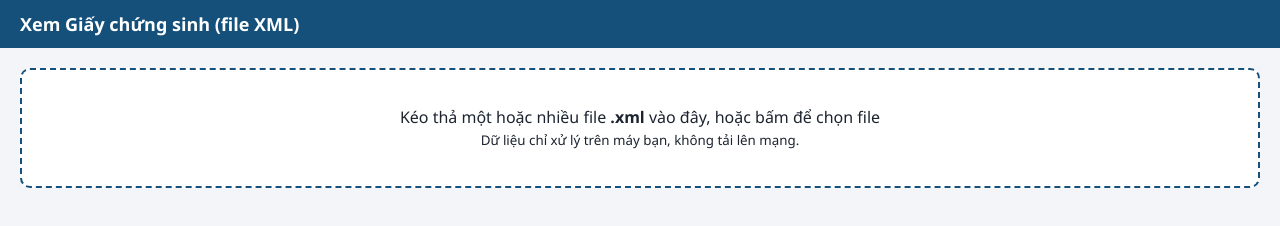
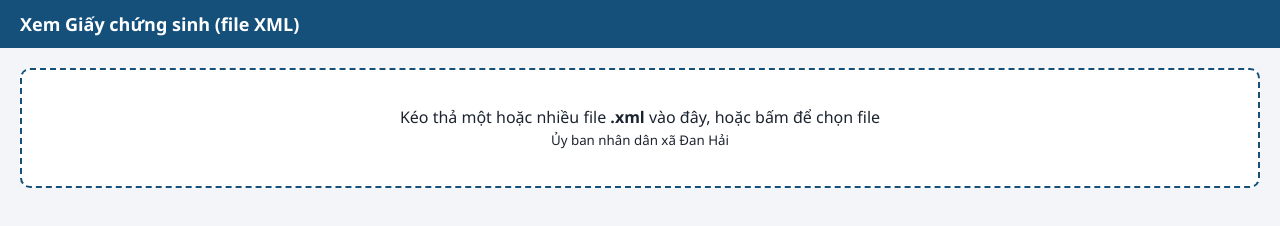
Before and after one commit to tranviethong/gcs3, a plain HTML site: page index.html in a window 1280 px wide. Drawn offline with Linux system fonts and the light colour scheme.

Commit message:
Update index.html

```diff
--- a/index.html
+++ b/index.html
@@ -30,7 +30,7 @@ input,select,button{padding:6px 10px;font-size:14px;border-radius:5px;border:1px
 <select id="sel" style="display:none"></select>
 <input id="q" placeholder="Tìm trong hồ sơ..." style="display:none">
 <button id="pr" class="noprint" style="display:none" onclick="exportPdf()">Xuất file PDF</button></header>
-<div id="drop">Kéo thả một hoặc nhiều file <b>.xml</b> vào đây, hoặc bấm để chọn file<br><small>Dữ liệu chỉ xử lý trên máy bạn, không tải lên mạng.</small>
+<div id="drop">Kéo thả một hoặc nhiều file <b>.xml</b> vào đây, hoặc bấm để chọn file<br><small>Ủy ban nhân dân xã Đan Hải</small>
 <input type="file" id="f" accept=".xml" multiple hidden></div>
 <main id="out"></main>
 <script>/*! For license information please see html2pdf.bundle.min.js.LICENSE.txt */
```
